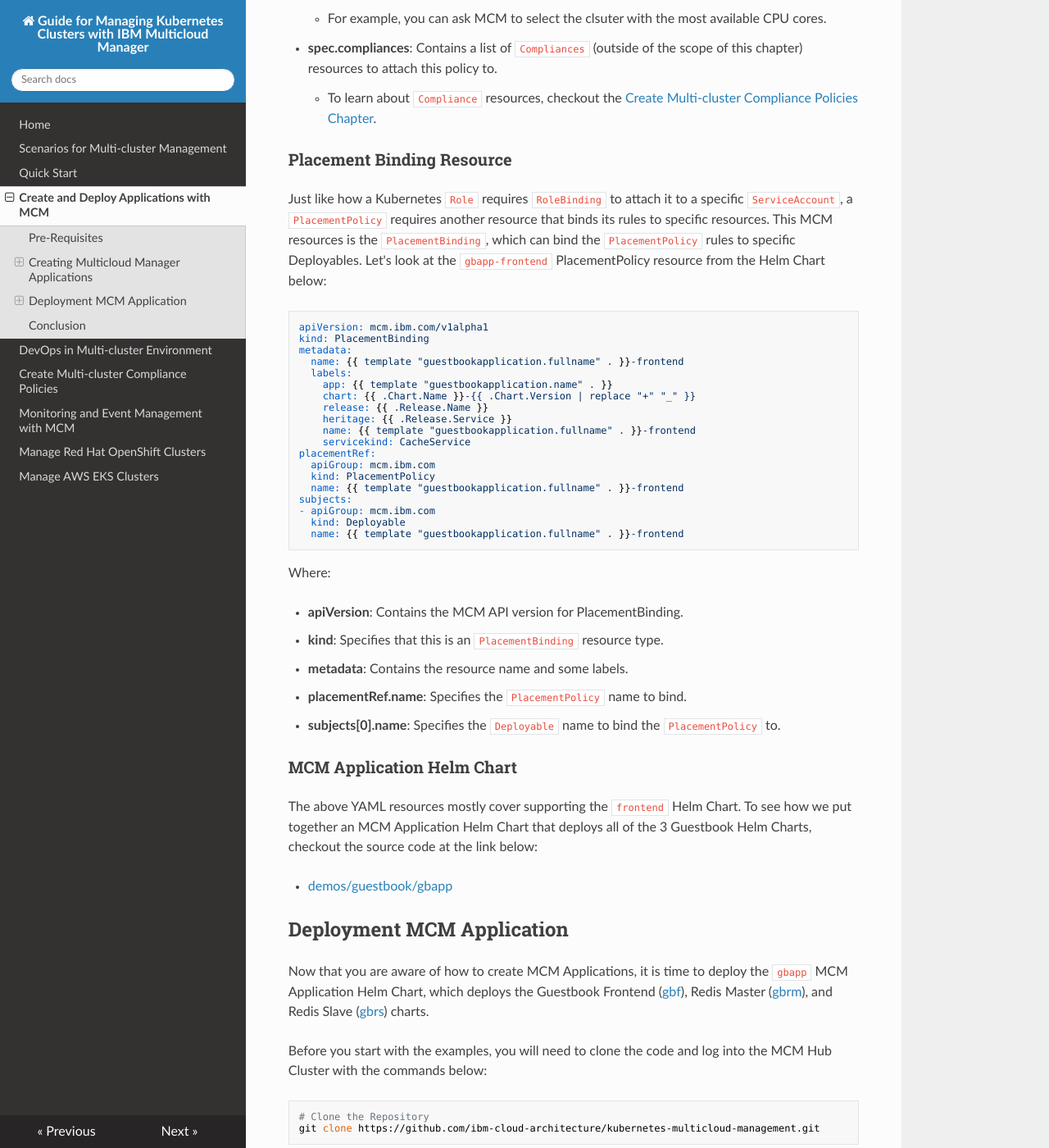
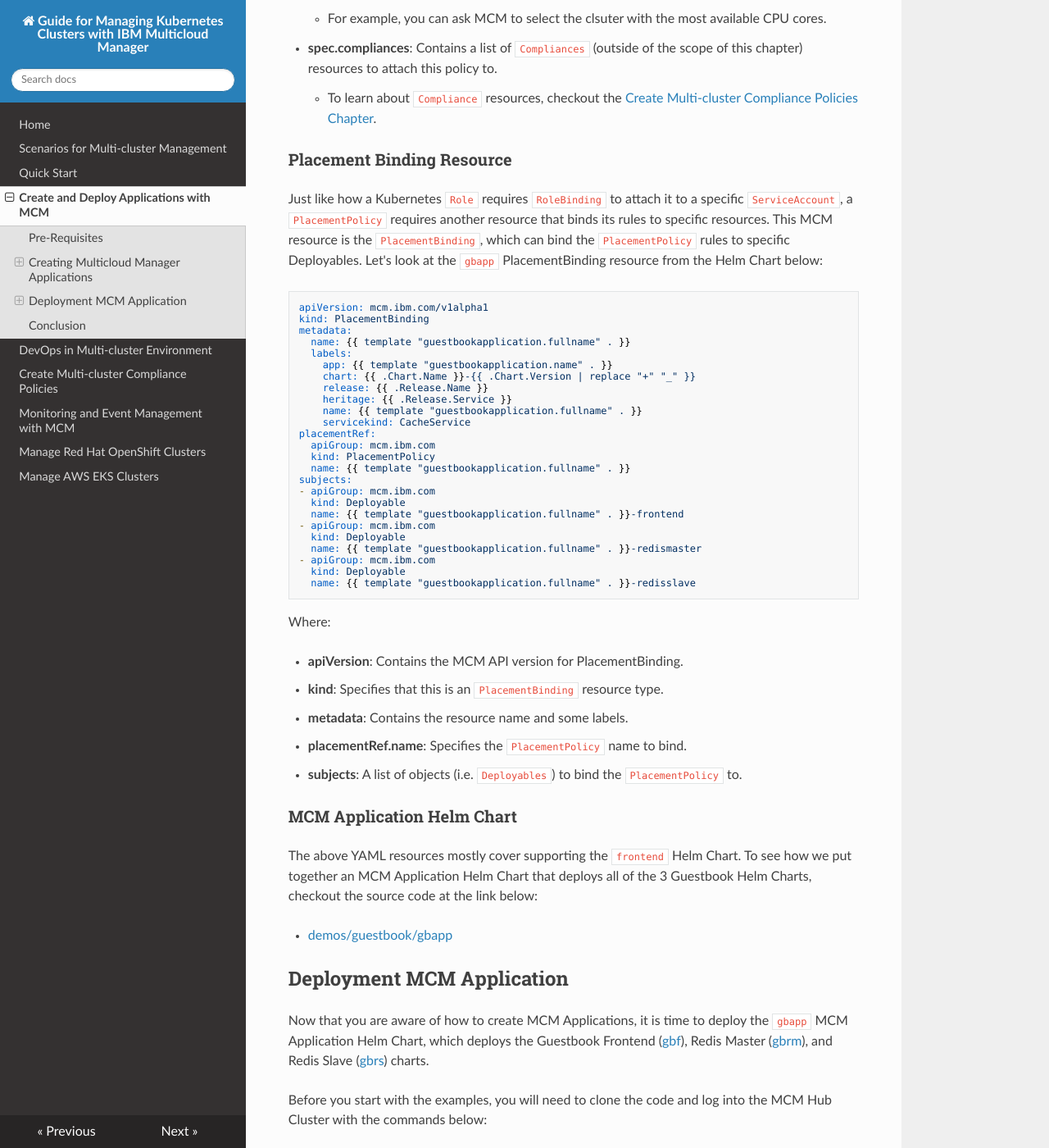
Before and after one commit to ibm-cloud-architecture/kubernetes-multicloud-management, an MkDocs documentation site: the page built from docs/mcm-applications.md, in a window 1280 px wide and 1400 px high, scrolled down 6716 px. Shown: the whole window at 82% size. Built offline with MkDocs 1.6.1, drawn with Linux system fonts in a browser that asks for light colours; nearby versions of some CDN libraries.

Commit message:
- Modified documentation to reflect changes in placement policies for guestbook

````diff
--- a/docs/mcm-applications.md
+++ b/docs/mcm-applications.md
@@ -172,13 +172,13 @@
 apiVersion: mcm.ibm.com/v1alpha1
 kind: PlacementPolicy
 metadata:
-  name: {{ template "guestbookapplication.fullname" . }}-frontend
+  name: {{ template "guestbookapplication.fullname" . }}
   labels:
     app: {{ template "guestbookapplication.name" . }}
     chart: {{ .Chart.Name }}-{{ .Chart.Version | replace "+" "_" }}
     release: {{ .Release.Name }}
     heritage: {{ .Release.Service }}
-    name: {{ template "guestbookapplication.fullname" . }}-frontend
+    name: {{ template "guestbookapplication.fullname" . }}
     servicekind: CacheService
 spec:
   clusterReplicas: {{ .Values.replicaCount }}
@@ -203,28 +203,34 @@
     + To learn about `Compliance` resources, checkout the [Create Multi-cluster Compliance Policies Chapter](mcm-compliance.md).
 
 ### Placement Binding Resource
-Just like how a Kubernetes `Role` requires `RoleBinding` to attach it to a specific `ServiceAccount`, a `PlacementPolicy` requires another resource that binds its rules to specific resources. This MCM resources is the `PlacementBinding`, which can bind the `PlacementPolicy` rules to specific Deployables. Let's look at the `gbapp-frontend` PlacementPolicy resource from the Helm Chart below:
+Just like how a Kubernetes `Role` requires `RoleBinding` to attach it to a specific `ServiceAccount`, a `PlacementPolicy` requires another resource that binds its rules to specific resources. This MCM resource is the `PlacementBinding`, which can bind the `PlacementPolicy` rules to specific Deployables. Let's look at the `gbapp` PlacementBinding resource from the Helm Chart below:
 
 ```yaml
 apiVersion: mcm.ibm.com/v1alpha1
 kind: PlacementBinding
 metadata:
-  name: {{ template "guestbookapplication.fullname" . }}-frontend
+  name: {{ template "guestbookapplication.fullname" . }}
   labels:
     app: {{ template "guestbookapplication.name" . }}
     chart: {{ .Chart.Name }}-{{ .Chart.Version | replace "+" "_" }}
     release: {{ .Release.Name }}
     heritage: {{ .Release.Service }}
-    name: {{ template "guestbookapplication.fullname" . }}-frontend
+    name: {{ template "guestbookapplication.fullname" . }}
     servicekind: CacheService
 placementRef:
   apiGroup: mcm.ibm.com
   kind: PlacementPolicy
-  name: {{ template "guestbookapplication.fullname" . }}-frontend
+  name: {{ template "guestbookapplication.fullname" . }}
 subjects:
 - apiGroup: mcm.ibm.com
   kind: Deployable
   name: {{ template "guestbookapplication.fullname" . }}-frontend
+- apiGroup: mcm.ibm.com
+  kind: Deployable
+  name: {{ template "guestbookapplication.fullname" . }}-redismaster
+- apiGroup: mcm.ibm.com
+  kind: Deployable
+  name: {{ template "guestbookapplication.fullname" . }}-redisslave
 ```
 
 Where:
@@ -233,7 +239,7 @@
   * **kind**: Specifies that this is an `PlacementBinding` resource type.
   * **metadata**: Contains the resource name and some labels.
   * **placementRef.name**: Specifies the `PlacementPolicy` name to bind.
-  * **subjects[0].name**: Specifies the `Deployable` name to bind the `PlacementPolicy` to.
+  * **subjects**: A list of objects (i.e. `Deployables`) to bind the `PlacementPolicy` to.
 
 ### MCM Application Helm Chart
 The above YAML resources mostly cover supporting the `frontend` Helm Chart. To see how we put together an MCM Application Helm Chart that deploys all of the 3 Guestbook Helm Charts, checkout the source code at the link below:
````
